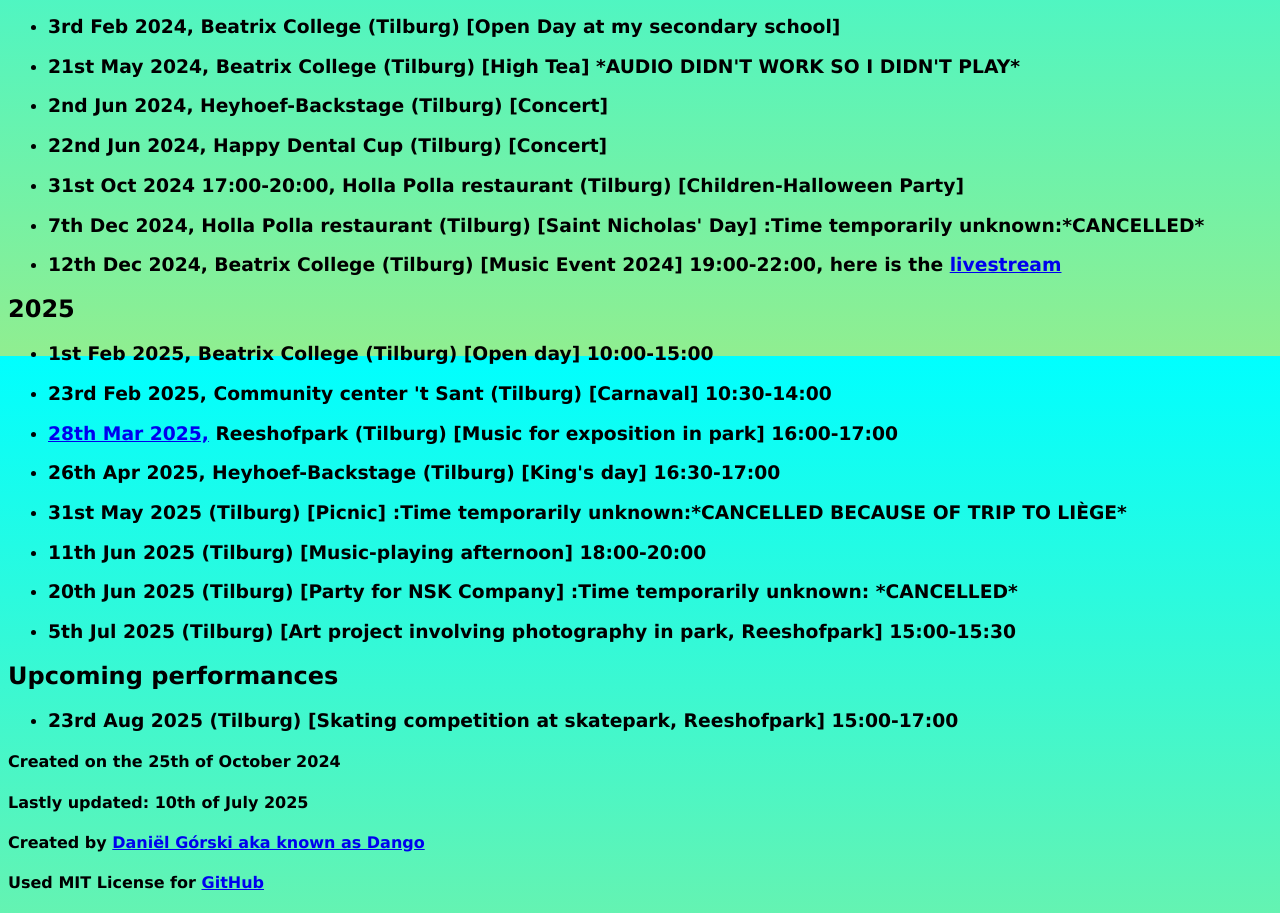
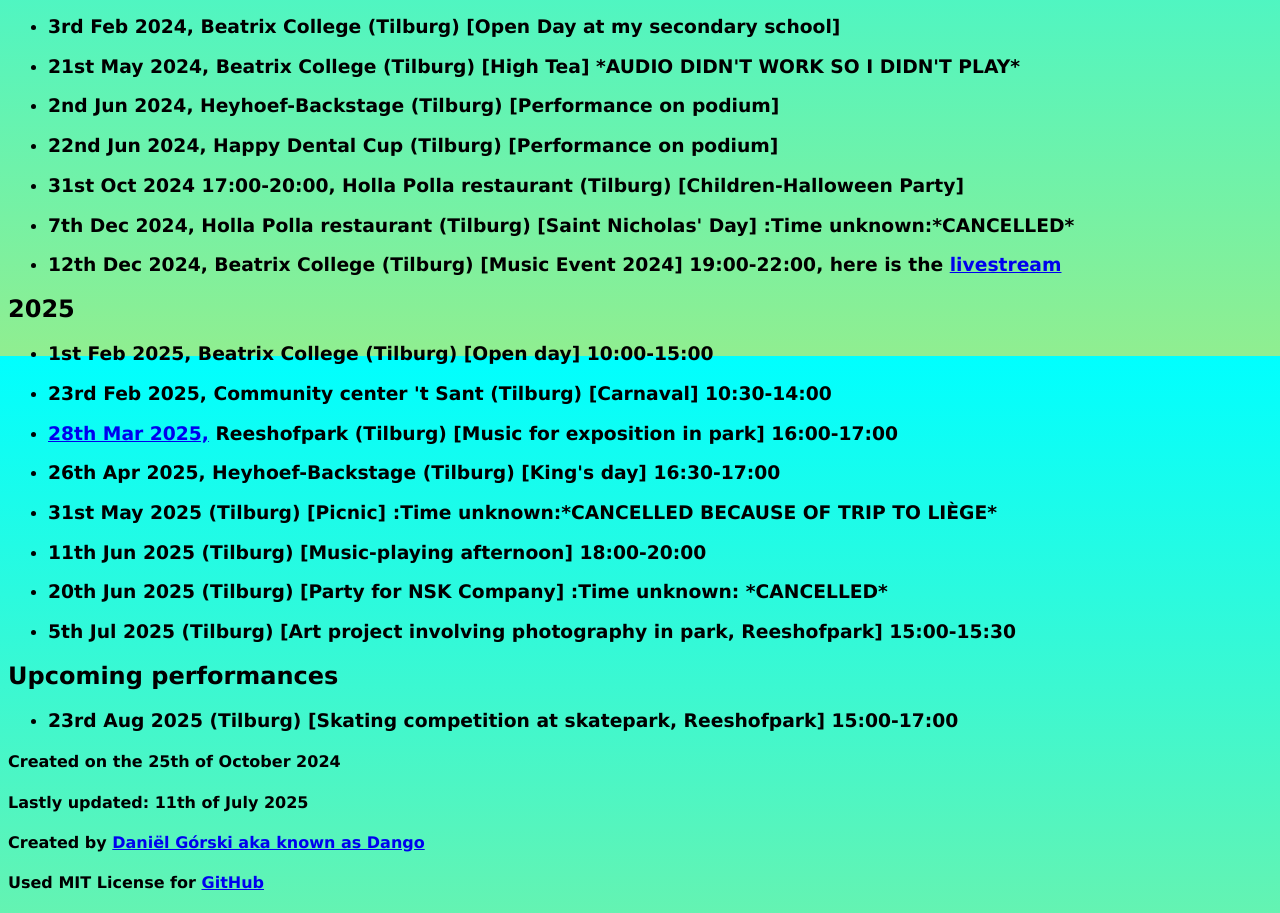
Before and after one commit to DjDango/DJDangoPerformances, a plain HTML site: page index.html in a window 1280 px wide. Shown: the part 444-1357 px from the top of the page. Drawn offline with Linux system fonts and the light colour scheme.

Commit message:
Update index.html

```diff
--- a/index.html
+++ b/index.html
@@ -21,10 +21,10 @@
       <li><h3>27th Jan 2024, Community center 't Sant (Tilburg) [WOŚP]</h3></li>
       <li><h3>3rd Feb 2024, Beatrix College (Tilburg) [Open Day at my secondary school]</h3></li>
       <li><h3>21st May 2024, Beatrix College (Tilburg) [High Tea] *AUDIO DIDN'T WORK SO I DIDN'T PLAY*</h3></li>
-      <li><h3>2nd Jun 2024, Heyhoef-Backstage (Tilburg) [Concert]</h3></li>
-      <li><h3>22nd Jun 2024, Happy Dental Cup (Tilburg) [Concert]</h3></li>
+      <li><h3>2nd Jun 2024, Heyhoef-Backstage (Tilburg) [Performance on podium]</h3></li>
+      <li><h3>22nd Jun 2024, Happy Dental Cup (Tilburg) [Performance on podium]</h3></li>
       <li><h3>31st Oct 2024 17:00-20:00, Holla Polla restaurant (Tilburg) [Children-Halloween Party]</h3></li>
-      <li><h3>7th Dec 2024, Holla Polla restaurant (Tilburg) [Saint Nicholas' Day] :Time temporarily unknown:*CANCELLED*</h3></li>
+      <li><h3>7th Dec 2024, Holla Polla restaurant (Tilburg) [Saint Nicholas' Day] :Time unknown:*CANCELLED*</h3></li>
       <li><h3>12th Dec 2024, Beatrix College (Tilburg) [Music Event 2024] 19:00-22:00, here is the <a href='https://vimeo.com/event/3888216'>livestream</a></h3></li>
       </ul>
       <h2>2025</h2>
@@ -33,9 +33,9 @@
       <li><h3>23rd Feb 2025, Community center 't Sant (Tilburg) [Carnaval] 10:30-14:00</h3></li>
       <li><h3><a href='28Mar2025.html'>28th Mar 2025,</a> Reeshofpark (Tilburg) [Music for exposition in park] 16:00-17:00</h3></li>
       <li><h3>26th Apr 2025, Heyhoef-Backstage (Tilburg) [King's day] 16:30-17:00</h3></li>
-      <li><h3>31st May 2025 (Tilburg) [Picnic] :Time temporarily unknown:*CANCELLED BECAUSE OF TRIP TO LIÈGE*</h3></li>
+      <li><h3>31st May 2025 (Tilburg) [Picnic] :Time unknown:*CANCELLED BECAUSE OF TRIP TO LIÈGE*</h3></li>
       <li><h3>11th Jun 2025 (Tilburg) [Music-playing afternoon] 18:00-20:00</h3></li>
-      <li><h3>20th Jun 2025 (Tilburg) [Party for NSK Company] :Time temporarily unknown: *CANCELLED*</h3></li>
+      <li><h3>20th Jun 2025 (Tilburg) [Party for NSK Company] :Time unknown: *CANCELLED*</h3></li>
       <li><h3>5th Jul 2025 (Tilburg) [Art project involving photography in park, Reeshofpark] 15:00-15:30</h3></li>
       </ul>
     <h2>Upcoming performances</h2>
@@ -43,7 +43,7 @@
     <li><h3>23rd Aug 2025 (Tilburg) [Skating competition at skatepark, Reeshofpark] 15:00-17:00</h3></li>
     </ul>
     <h4>Created on the 25th of October 2024</h4>
-    <h4>Lastly updated: 10th of July 2025</h4>
+    <h4>Lastly updated: 11th of July 2025</h4>
     <h4>Created by <a href='https://www.facebook.com/profile.php?id=100078456607280'>Daniël Górski aka known as Dango</a></h4>
     <h4>Used MIT License for <a href='https://github.com'>GitHub</a></h4>
   </body>
```
